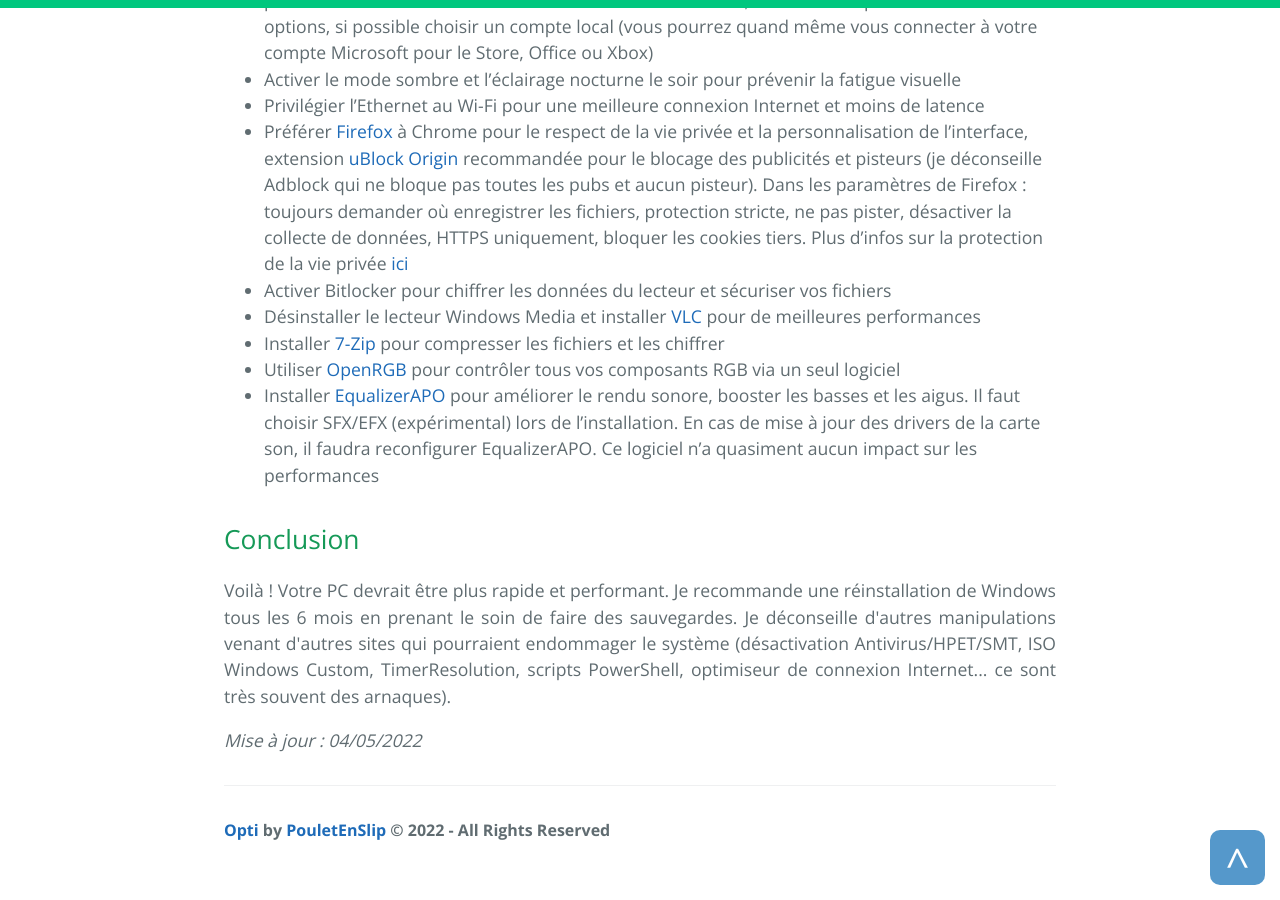
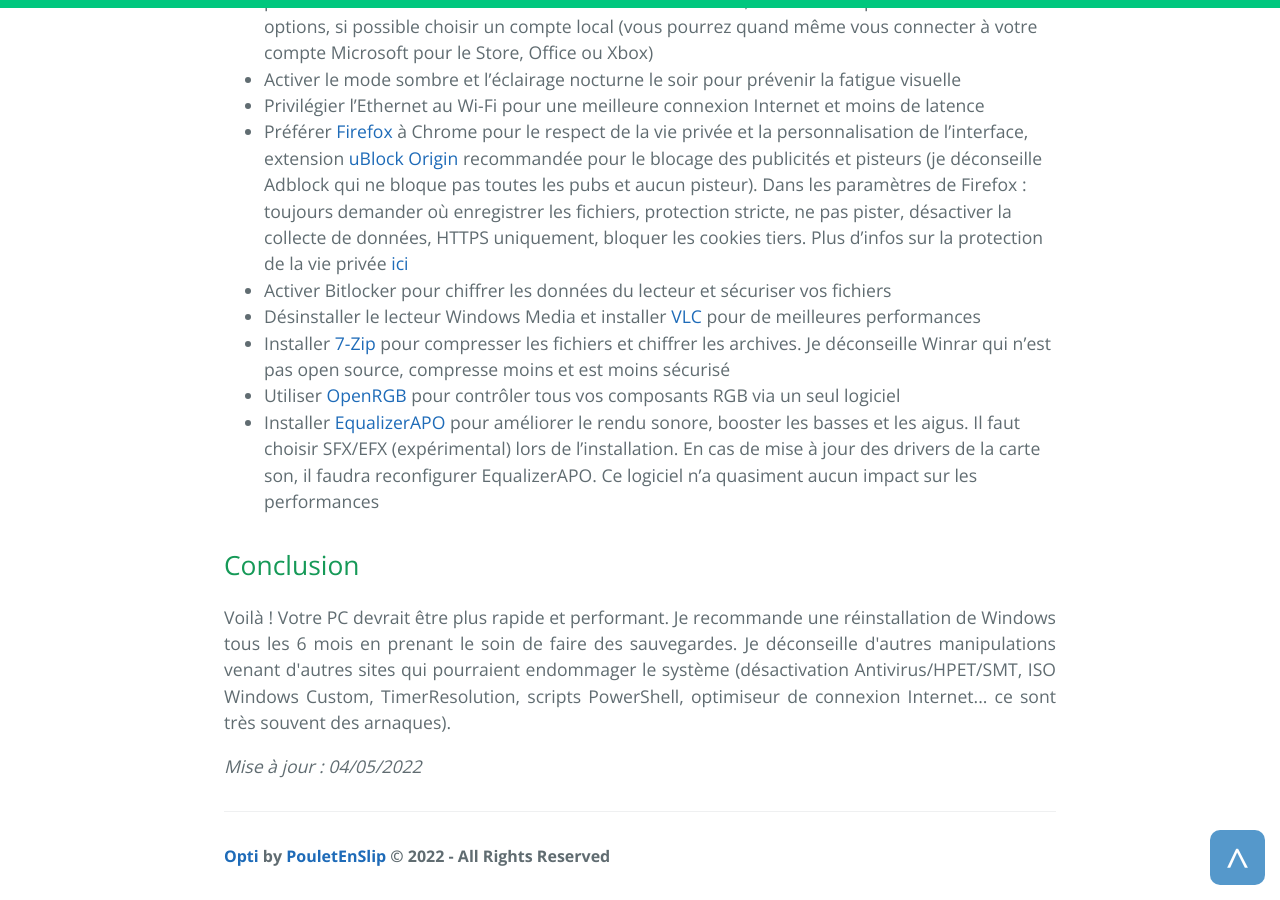
Before and after one commit to PouletEnSlip/pouletenslip.github.io, a Jekyll site: the page built from pages/opti/index.md, in a window 1280 px wide and 900 px high, scrolled down 3275 px. Built offline with Jekyll 4.4.1, drawn with Linux system fonts in a browser that asks for light colours; comment, search, counter and statistics services are not loaded.

Commit message:
Update index.md

```diff
--- a/pages/opti/index.md
+++ b/pages/opti/index.md
@@ -97,7 +97,7 @@
 * Préférer [Firefox](https://www.mozilla.org/fr/firefox/new/) à Chrome pour le respect de la vie privée et la personnalisation de l'interface, extension [uBlock Origin](https://addons.mozilla.org/fr/firefox/addon/ublock-origin/) recommandée pour le blocage des publicités et pisteurs (je déconseille Adblock qui ne bloque pas toutes les pubs et aucun pisteur). Dans les paramètres de Firefox : toujours demander où enregistrer les fichiers, protection stricte, ne pas pister, désactiver la collecte de données, HTTPS uniquement, bloquer les cookies tiers. Plus d'infos sur la protection de la vie privée [ici](https://privacyguides.org/)
 * Activer Bitlocker pour chiffrer les données du lecteur et sécuriser vos fichiers
 * Désinstaller le lecteur Windows Media et installer [VLC](https://www.videolan.org/) pour de meilleures performances
-* Installer [7-Zip](https://www.7-zip.org/) pour compresser les fichiers et les chiffrer
+* Installer [7-Zip](https://www.7-zip.org/) pour compresser les fichiers et chiffrer les archives. Je déconseille Winrar qui n'est pas open source, compresse moins et est moins sécurisé
 * Utiliser [OpenRGB](https://openrgb.org/releases.html) pour contrôler tous vos composants RGB via un seul logiciel
 * Installer [EqualizerAPO](https://sourceforge.net/projects/equalizerapo/) pour améliorer le rendu sonore, booster les basses et les aigus. Il faut choisir SFX/EFX (expérimental) lors de l'installation. En cas de mise à jour des drivers de la carte son, il faudra reconfigurer EqualizerAPO. Ce logiciel n'a quasiment aucun impact sur les performances
 
```
